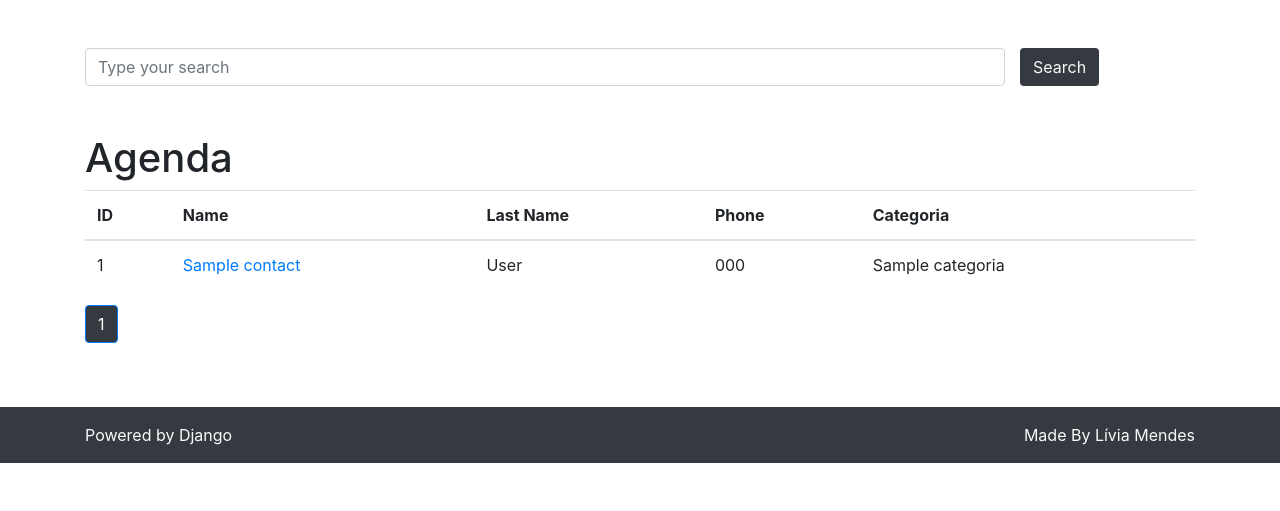
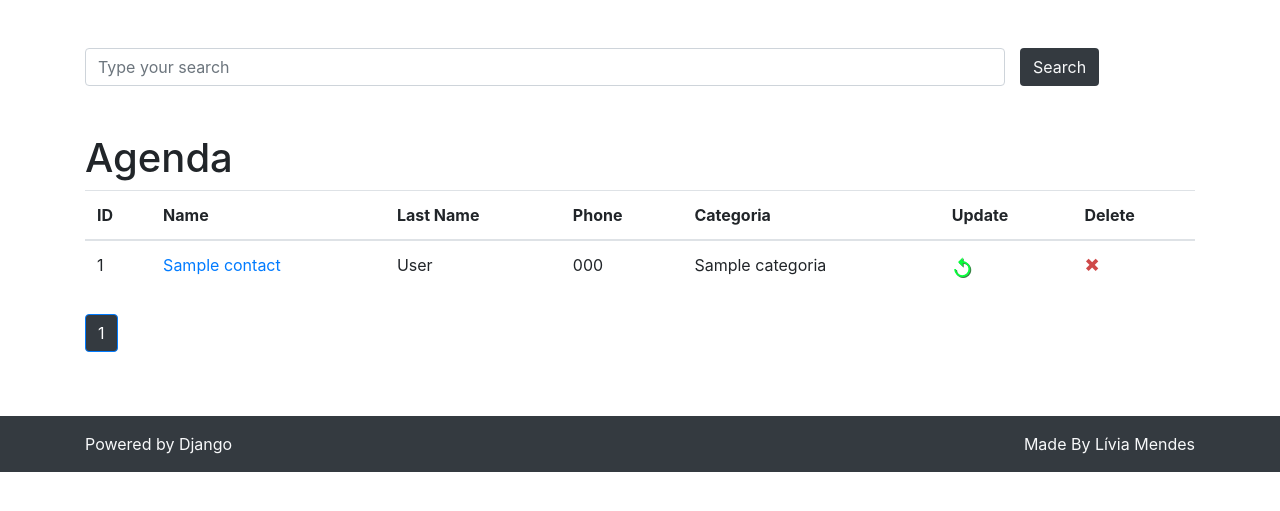
Before and after one commit to liviamendes/agenda-django-project, a Django app: page / in a window 1280 px wide. Shown: the part 56-567 px from the top of the page. Run offline with Django 3.2, Linux system fonts and the light colour scheme; tables that the repository leaves empty hold one stand-in row (values such as "Sample post"); some libraries are stand-ins or nearby versions.

Commit message:
add views update and delete

```diff
--- a/accounts/templates/accounts/dashboard.html
+++ b/accounts/templates/accounts/dashboard.html
@@ -8,6 +8,7 @@
 <p>
     Your username is: {{ user }}, if you wish logout <a class="link" href="{% url 'logout'%}">click here</a>.
 </p>
+<p>Here you can add new contacts: </p>
 
 <div class="container">
     <form action="{% url 'dashboard'%}" method="POST" enctype="multipart/form-data">
@@ -16,7 +17,7 @@
             {{ form }}
             <tr>
                 <td colspan="2">
-                    <button type="submit" class="btn btn-primary">Send</button>
+                    <button type="submit" class="bg-dark btn btn-primary">Send</button>
                 </td>
             </tr>
         </table>
--- a/accounts/templates/accounts/login.html
+++ b/accounts/templates/accounts/login.html
@@ -17,7 +17,7 @@
     <label>Password</label>
     <input type="password" name="password" class="form-control">
   </div>
-  <button type="submit" class="btn btn-primary">Login</button>
+  <button type="submit" class="bg-dark btn btn-primary">Login</button>
 </form>
 or <a class="link" href="{% url 'register'%}">Register</a>
 
--- a/accounts/templates/accounts/register.html
+++ b/accounts/templates/accounts/register.html
@@ -32,7 +32,7 @@
     <label>Repeat password</label>
     <input type="password" name="password2" class="form-control">
   </div>
-  <button type="submit" class="btn btn-primary">Submit</button>
+  <button type="submit" class="bg-dark btn btn-primary">Submit</button>
 </form>
 
 {% endblock %}
--- a/accounts/urls.py
+++ b/accounts/urls.py
@@ -6,5 +6,7 @@ urlpatterns = [
     path('login/', views.login, name='login'),
     path('logout/', views.logout, name='logout'),
     path('register/', views.register, name='register'),
+    path('update/<int:contact_id>', views.update_view, name='update'),
+    path('delete/<int:contact_id>', views.delete, name='delete'),
     path('dashboard', views.dashboard, name='dashboard'),
 ]
--- a/contacts/templates/contacts/index.html
+++ b/contacts/templates/contacts/index.html
@@ -11,6 +11,8 @@
         <th>Last Name</th>
         <th>Phone</th>
         <th>Categoria</th>
+        <th>Update</th>
+        <th>Delete</th>
     </tr>
     </thead>
     <tbody>
@@ -23,6 +25,12 @@
         <td>{{ contact.last_name }}</td>
         <td>{{ contact.phone }}</td>
         <td>{{ contact.categoria }}</td>
+        <td>
+            <a id="update-link" href="{% url 'update' contact.id %}">&#8634;</a>
+        </td>
+        <td>
+            <a class="delete-link" href="{% url 'delete' contact.id %}">&#215;</a>
+        </td>
     </tr>
     {% endfor %}
     </tbody>
--- a/templates/parciais/_head.html
+++ b/templates/parciais/_head.html
@@ -6,3 +6,4 @@
 
 <!-- Bootstrap core CSS -->
 <link href="{% static 'vendor/bootstrap/css/bootstrap.min.css' %}" rel="stylesheet">
+<link href="{% static 'css/base.css' %}" rel="stylesheet">
--- /dev/null
+++ b/templates/static/css/base.css
@@ -0,0 +1,15 @@
+.delete-link {
+    text-decoration: none;
+    font-weight: 900;
+    color: #cf4949;
+    font-size: 22px;
+    line-height: 0;
+    padding: 20px 0px;
+}
+
+#update-link {
+    color: #07FF3B;
+    text-decoration: none;
+    font-size: 22px;
+    text-shadow: 1px 1px #3B8147;
+}
```
Also changed, not shown: accounts/templates/accounts/delete.html (added, +16 -0 lines), accounts/templates/accounts/update_view.html (added, +15 -0 lines), accounts/views.py (+27 -1 lines).
